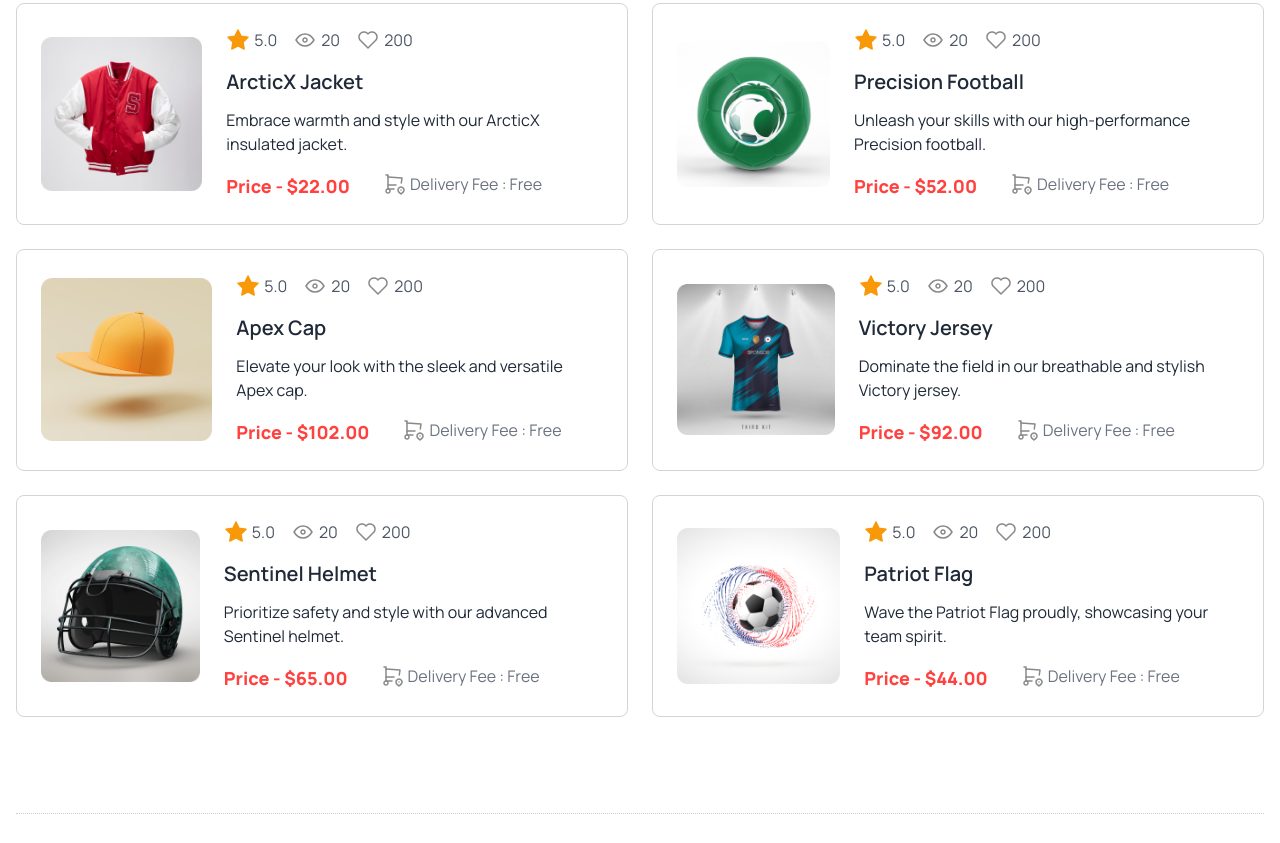
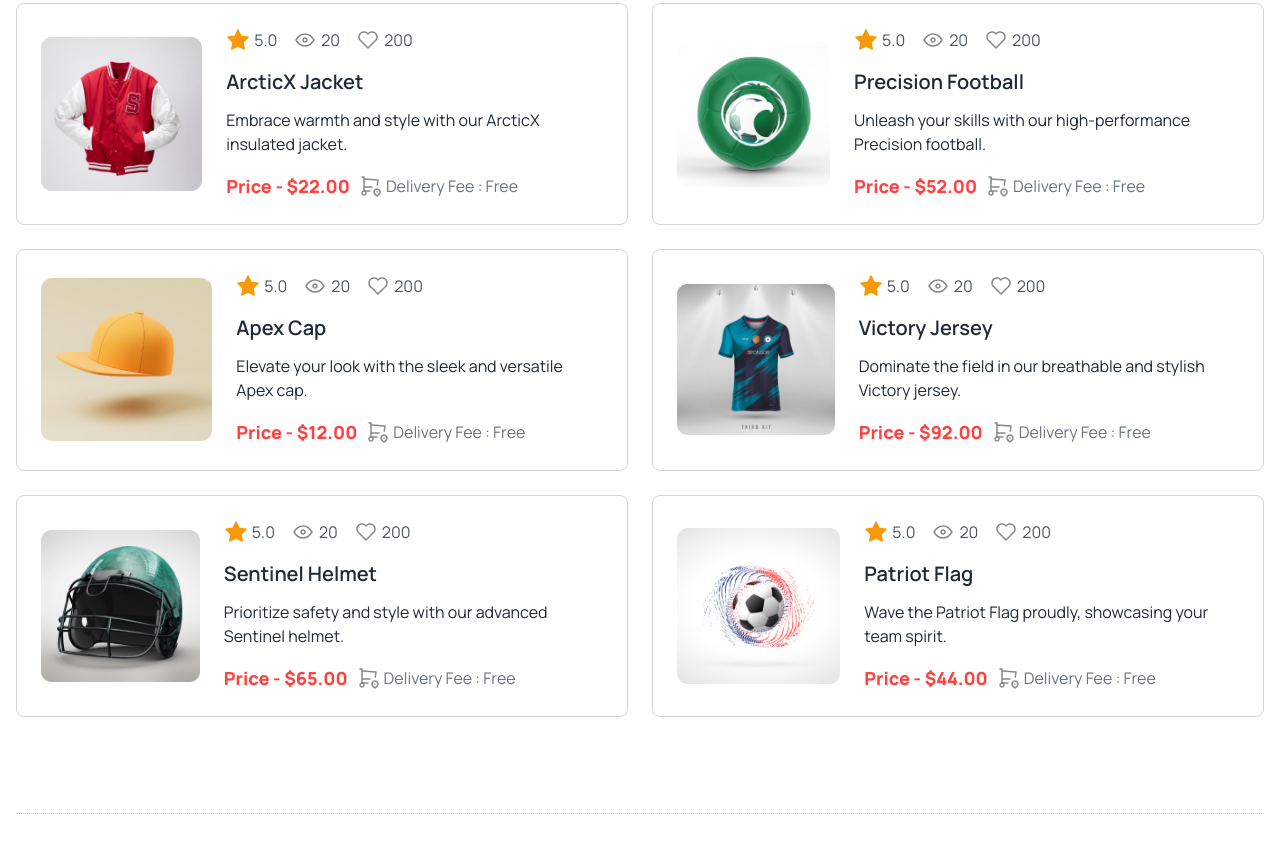
Before and after one commit to md-nahiduzzaman/assignment-3-hockey, a plain HTML site: page index.html in a window 1280 px wide. Shown: the part 2728-3571 px from the top of the page. Drawn offline with nearby package versions, Linux system fonts and the light colour scheme.

Commit message:
small issue sloved

```diff
--- a/index.html
+++ b/index.html
@@ -437,7 +437,7 @@
                   </p>
                 </div>
 
-                <div class="card-actions flex gap-8">
+                <div class="card-actions flex gap-2 items-center">
                   <h3 class="font-extrabold text-lg text-[#FF4240]">
                     Price - $22.00
                   </h3>
@@ -489,7 +489,7 @@
                   </p>
                 </div>
 
-                <div class="card-actions flex gap-8">
+                <div class="card-actions flex gap-2 items-center">
                   <h3 class="font-extrabold text-lg text-[#FF4240]">
                     Price - $52.00
                   </h3>
@@ -540,9 +540,9 @@
                   </p>
                 </div>
 
-                <div class="card-actions flex gap-8">
+                <div class="card-actions flex gap-2 items-center">
                   <h3 class="font-extrabold text-lg text-[#FF4240]">
-                    Price - $102.00
+                    Price - $12.00
                   </h3>
                   <div class="flex gap-1 items-center">
                     <img src="Images/cart.svg" alt="" />
@@ -592,7 +592,7 @@
                   </p>
                 </div>
 
-                <div class="card-actions flex gap-8">
+                <div class="card-actions flex gap-2 items-center">
                   <h3 class="font-extrabold text-lg text-[#FF4240]">
                     Price - $92.00
                   </h3>
@@ -644,7 +644,7 @@
                   </p>
                 </div>
 
-                <div class="card-actions flex gap-8">
+                <div class="card-actions flex gap-2 items-center">
                   <h3 class="font-extrabold text-lg text-[#FF4240]">
                     Price - $65.00
                   </h3>
@@ -695,7 +695,7 @@
                   </p>
                 </div>
 
-                <div class="card-actions flex gap-8">
+                <div class="card-actions flex gap-2 items-center">
                   <h3 class="font-extrabold text-lg text-[#FF4240]">
                     Price - $44.00
                   </h3>
@@ -866,7 +866,7 @@
                   </figure>
                   <div class="card-body gap-0 p-0 mt-6">
                     <p class="text-gray-500">Email :</p>
-                    <h2 class="card-title text-lg">hockeys@support.com</h2>
+                    <h2 class="card-title text-lg">care@hockey.com</h2>
                   </div>
                 </div>
                 <!-- card 3 -->
@@ -975,7 +975,7 @@
                 class="flex gap-3 items-center justify-center lg:justify-start mb-2"
               >
                 <img src="Images/email.svg" alt="" />
-                <p class="text-[#ffffff99]">hockeys@support.com</p>
+                <p class="text-[#ffffff99]">care@hockey.com</p>
               </div>
               <div
                 class="flex gap-3 items-center justify-center lg:justify-start"
```
